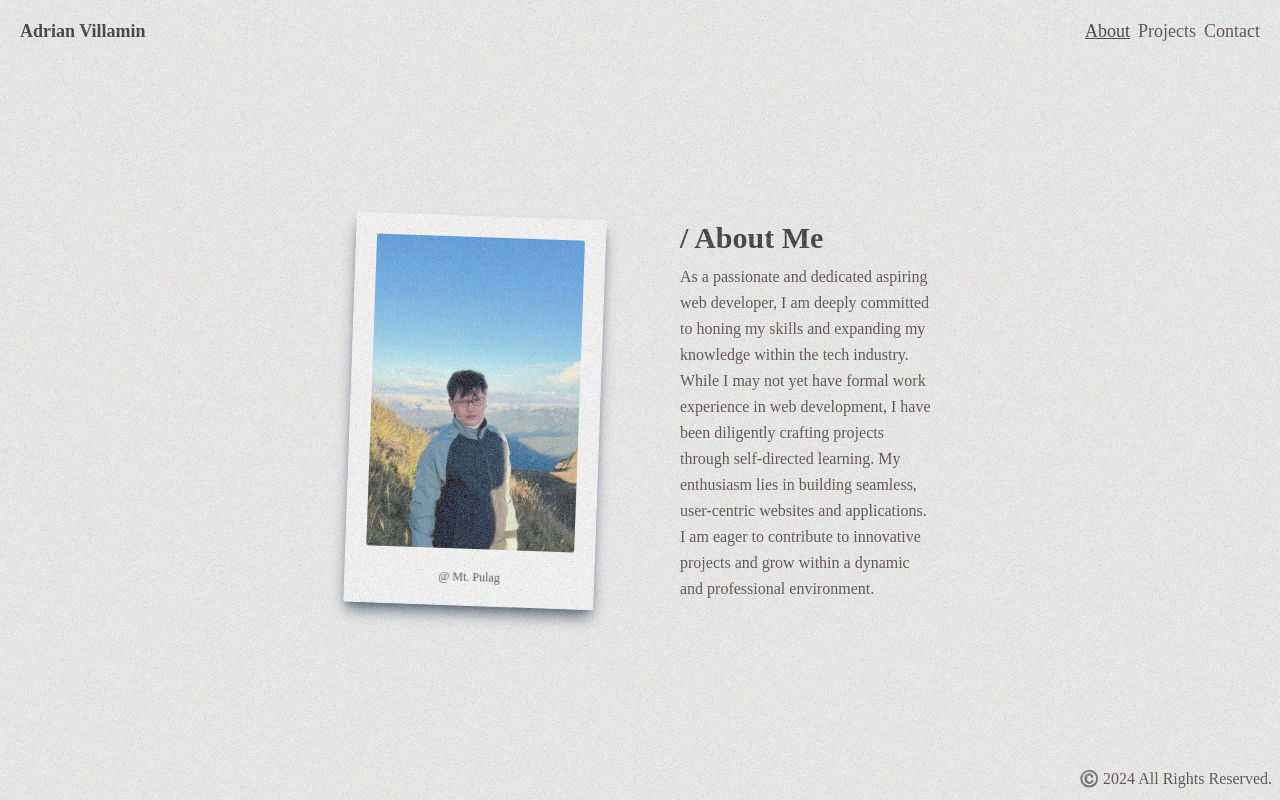
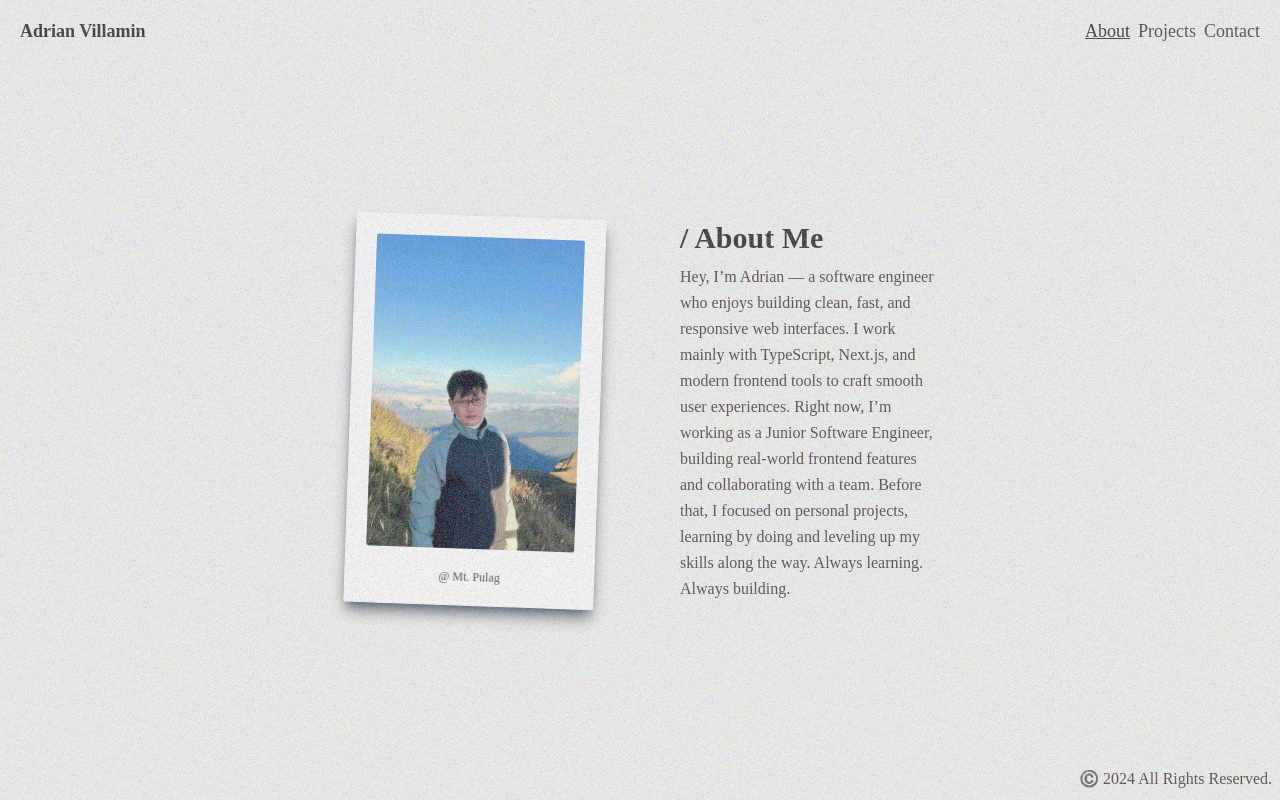
Before and after one commit to adrian92612/portfolio, a React (Vite) app: page / in a window 1280 px wide. Built offline with nearby package versions, Linux system fonts and the light colour scheme; a web font is replaced by a local one.

Commit message:
updated about me paragraph

```diff
--- a/src/components/pages/home.tsx
+++ b/src/components/pages/home.tsx
@@ -30,14 +30,13 @@ export default function Home() {
         <div className="max-w-64">
           <h1 className="text-3xl mb-2">/ About Me</h1>
           <p>
-            As a passionate and dedicated aspiring web developer, I am deeply
-            committed to honing my skills and expanding my knowledge within the
-            tech industry. While I may not yet have formal work experience in
-            web development, I have been diligently crafting projects through
-            self-directed learning. My enthusiasm lies in building seamless,
-            user-centric websites and applications. I am eager to contribute to
-            innovative projects and grow within a dynamic and professional
-            environment.
+            Hey, I’m Adrian — a software engineer who enjoys building clean,
+            fast, and responsive web interfaces. I work mainly with TypeScript,
+            Next.js, and modern frontend tools to craft smooth user experiences.
+            Right now, I’m working as a Junior Software Engineer, building
+            real-world frontend features and collaborating with a team. Before
+            that, I focused on personal projects, learning by doing and leveling
+            up my skills along the way. Always learning. Always building.
           </p>
         </div>
       </div>
```
